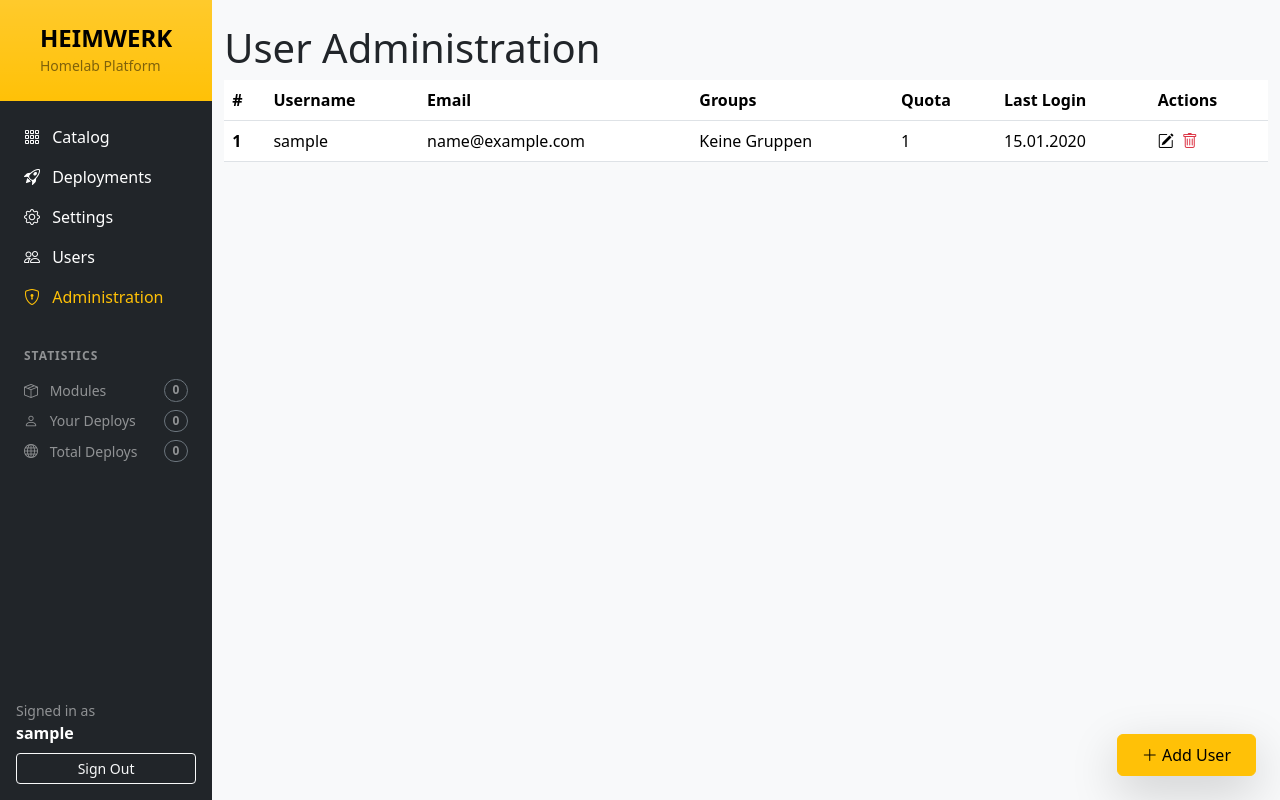
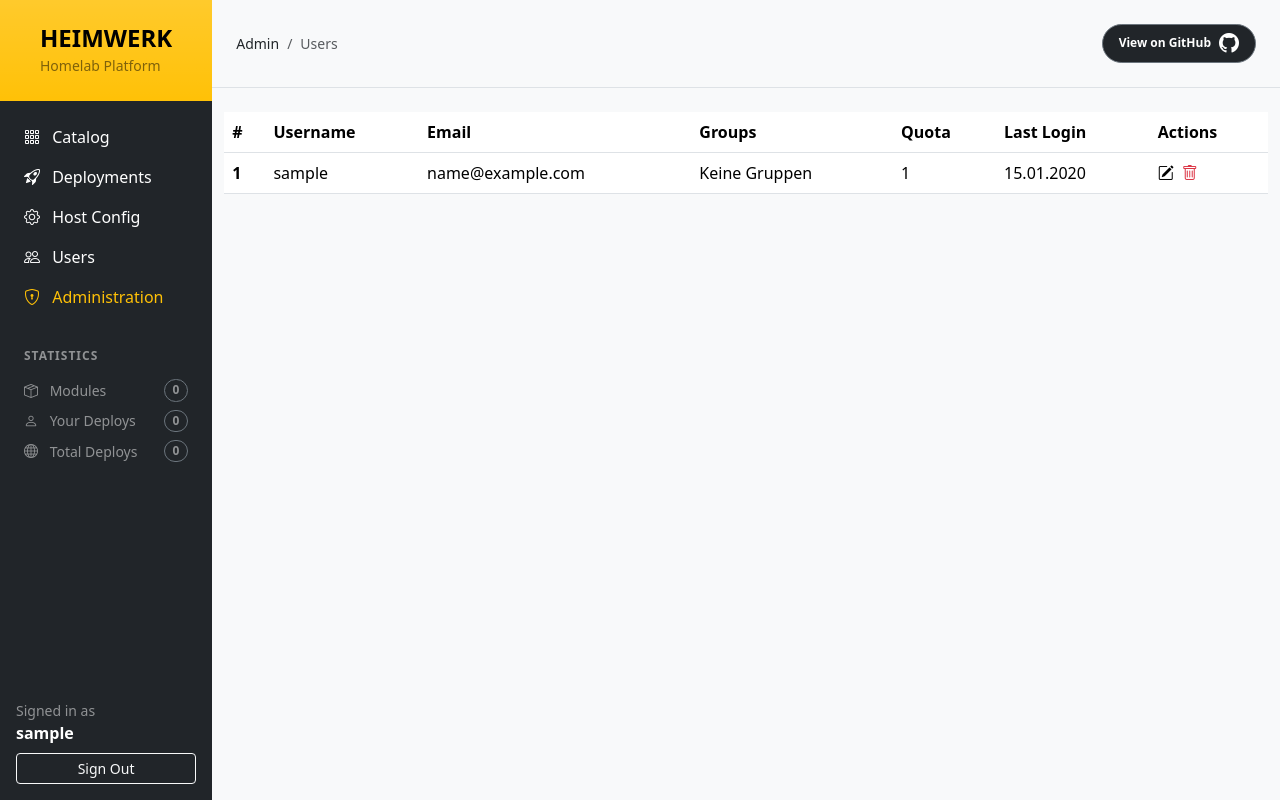
Before and after one commit to arsiba/heimwerk, a Django app: page /users/ in a window 1280 px wide. Run offline with Django 5.2, Linux system fonts and the light colour scheme; a user stored in the database is signed in; tables that the repository leaves empty hold one stand-in row (values such as "Sample post"); data that the repository does not hold is empty.

Commit message:
chore: redesign header section

```diff
--- a/apps/catalog/templates/catalog/module_detail.html
+++ b/apps/catalog/templates/catalog/module_detail.html
@@ -1,6 +1,7 @@
 {% extends "base_generic.html" %}
 
 {% block content %}
+  {% include "header.html" with parent_page="Catalog" current_page="Modules" sub_page=object.name %}
 
   <div class="container my-4">
     <div class="row">
--- a/apps/catalog/templates/catalog/module_form.html
+++ b/apps/catalog/templates/catalog/module_form.html
@@ -1,6 +1,8 @@
 {% extends "base_generic.html" %}
 
 {% block content %}
+    {% include "header.html" with parent_page="Catalog" current_page="Modules" sub_page="New"%}
+
     <div class="container py-5">
         <div class="row justify-content-center">
             <div class="col-md-6">
--- a/apps/deployments/templates/deployments/deploy_form.html
+++ b/apps/deployments/templates/deployments/deploy_form.html
@@ -1,7 +1,9 @@
 {% extends "base_generic.html" %}
 
 {% block content %}
-    <div class="container my-4">
+    {% include "header.html" with parent_page="Catalog" current_page="Instances" sub_page="New"%}
+
+    <div class="container">
         {% if not active_host %}
             <div class="alert alert-danger p-4" role="alert">
                 <h4 class="alert-heading mb-2">Your Docker Host is not active!</h4>
--- a/apps/deployments/templates/deployments/instance_detail.html
+++ b/apps/deployments/templates/deployments/instance_detail.html
@@ -1,8 +1,10 @@
 {% extends "base_generic.html" %}
 
 {% block content %}
+  {% include "header.html" with parent_page="Catalog" current_page="Instances" sub_page=instance.name%}
 
-  <div class="container my-4 mx-4">
+
+  <div class="container">
 
         <!-- Instance Card -->
     <div class="card border mb-4 shadow-sm">
--- a/apps/deployments/templates/deployments/instance_list.html
+++ b/apps/deployments/templates/deployments/instance_list.html
@@ -1,7 +1,9 @@
 {% extends "base_generic.html" %}
 
 {% block content %}
-  <div class="container py-5">
+  {% include "header.html" with parent_page="Catalog" current_page="Instances" %}
+
+  <div class="container ">
 
     {% if owned_Instances %}
       <div class="row g-4">
--- a/apps/hosts/templates/hosts/host_form.html
+++ b/apps/hosts/templates/hosts/host_form.html
@@ -1,7 +1,9 @@
 {% extends "base_generic.html" %}
 
 {% block content %}
-    <div class="container my-5">
+    {% include "header.html" with parent_page="Admin" current_page="Host" %}
+
+    <div class="container">
 
     <!-- Page header -->
         <div class="mb-4">
--- a/apps/users/templates/users/users_list.html
+++ b/apps/users/templates/users/users_list.html
@@ -2,9 +2,10 @@
 {% extends "base_generic.html" %}
 
 {% block content %}
+    {% include "header.html" with parent_page="Admin" current_page="Users"%}
+
 
     <div class="container my-4">
-        <h1>User Administration</h1>
 
         <table class="table table-hover">
             <thead>
@@ -43,11 +44,4 @@
             </table>
         </div>
 
-        <div class="fixed-bottom p-4 text-end" style="z-index: 1030; pointer-events: none;">
-            <a href="" class="btn btn-warning shadow-lg px-4 py-2" style="pointer-events: auto;">
-                <i class="bi bi-plus-lg"></i> Add User
-            </a>
-        </div>
-
-
 {% endblock %}
--- a/templates/base_generic.html
+++ b/templates/base_generic.html
@@ -48,7 +48,7 @@
             {% if is_admin or is_editor %}
               <li class="nav-item">
                 <a class="nav-link text-white px-4 py-2" href="{% url 'host-form' %}">
-                  <i class="bi bi-gear me-2"></i> Settings
+                  <i class="bi bi-gear me-2"></i> Host Config
                 </a>
               </li>
               <li class="nav-item">
--- /dev/null
+++ b/templates/header.html
@@ -0,0 +1,28 @@
+<div class="container-fluid bg-light border-bottom mb-4 py-4">
+    <div class="container">
+        <div class="row align-items-center">
+            <div class="col-md-6">
+                <nav aria-label="breadcrumb">
+                    <ol class="breadcrumb mb-0">
+                        {% if parent_page %}
+                            <li class="breadcrumb-item small">{{ parent_page}}</li>
+                        {% endif %}
+                        <li class="breadcrumb-item small active" aria-current="page">{{ current_page }}</li>
+                        {% if sub_page %}
+                            <li class="breadcrumb-item small">{{ sub_page}}</li>
+                        {% endif %}
+                    </ol>
+                </nav>
+            </div>
+
+            <div class="col-md-6 text-md-end">
+                <div class="badge border bg-dark border-secondary rounded-pill d-inline-flex align-items-center px-3 py-2">
+                    <a href="https://github.com/arsiba/heimwerk" class="text-decoration-none text-white me-2">
+                        View on GitHub
+                    </a>
+                    <i class="bi bi-github fs-5"></i>
+                </div>
+            </div>
+        </div>
+    </div>
+</div>
--- a/templates/index.html
+++ b/templates/index.html
@@ -6,11 +6,13 @@
 
 {% block content %}
 
+  {% include "header.html" with parent_page="Catalog" current_page="Modules"%}
+
 <!-- Modules Section -->
   <div class="container py-2" id="modules">
 
     {% if modules %}
-      <div class="row g-4 mt-2">
+      <div class="row g-4">
         {% for module in modules %}
           <div class="col-md-6 col-xl-4">
             <div class="card h-100 border">
```
